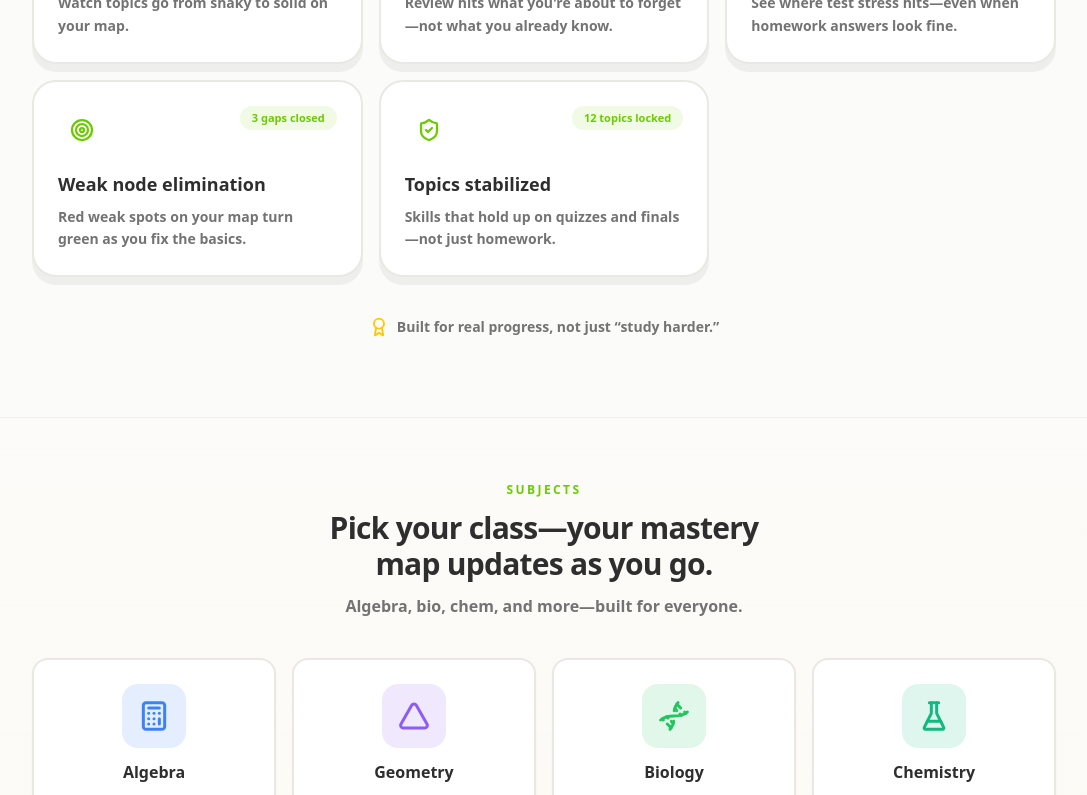
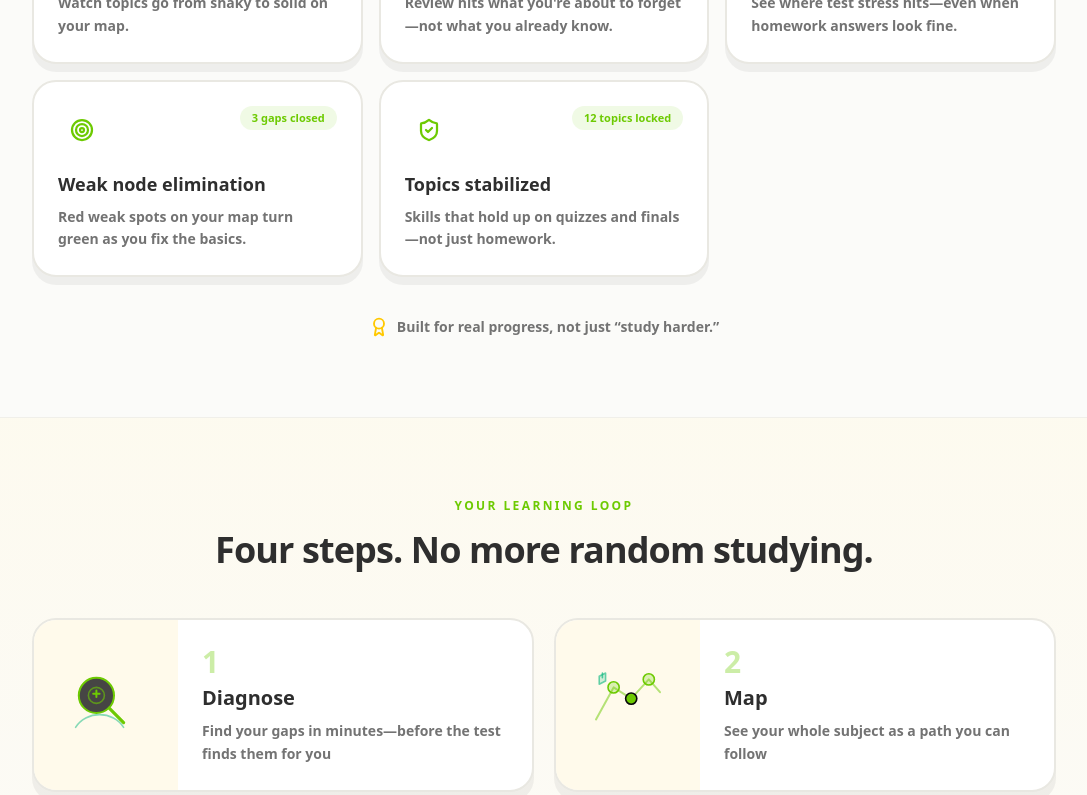
Before and after one commit to MindOrbit-AI/Learning, a Next.js app in the folder apps/web/: page / in a window 1280 px wide. Shown: the part 2000-2795 px from the top of the page, without its empty margins (96-1183 px from the left). Built offline with nearby package versions, Linux system fonts and the light colour scheme; no server answers.

Commit message:
remove two sections

```diff
--- a/apps/web/src/features/marketing/duo-landing.tsx
+++ b/apps/web/src/features/marketing/duo-landing.tsx
@@ -3,11 +3,9 @@ import { DuoLandingFooter } from "./duo-landing-footer";
 import { DuoLandingHeader } from "./duo-landing-header";
 import { DuoLandingHero } from "./duo-landing-hero";
 import { DuoLandingOutcomesSection } from "./duo-landing-outcomes-section";
-import { DuoLandingSubjectsSection } from "./duo-landing-subjects-section";
 import { DuoLandingHowSection } from "./duo-landing-how-section";
 import { DuoLandingPricingSection } from "./duo-landing-pricing-section";
 import { DuoLandingQuoteSection } from "./duo-landing-quote-section";
-import { DuoLandingSeeItSection } from "./duo-landing-see-it-section";
 import { DuoLandingStruggleSection } from "./duo-landing-struggle-section";
 
 export function DuoLanding() {
@@ -25,8 +23,6 @@ export function DuoLanding() {
         <DuoLandingHero />
         <DuoLandingStruggleSection />
         <DuoLandingOutcomesSection />
-        <DuoLandingSubjectsSection />
-        <DuoLandingSeeItSection />
         <DuoLandingHowSection />
         <DuoLandingQuoteSection />
         <DuoLandingPricingSection />
```
